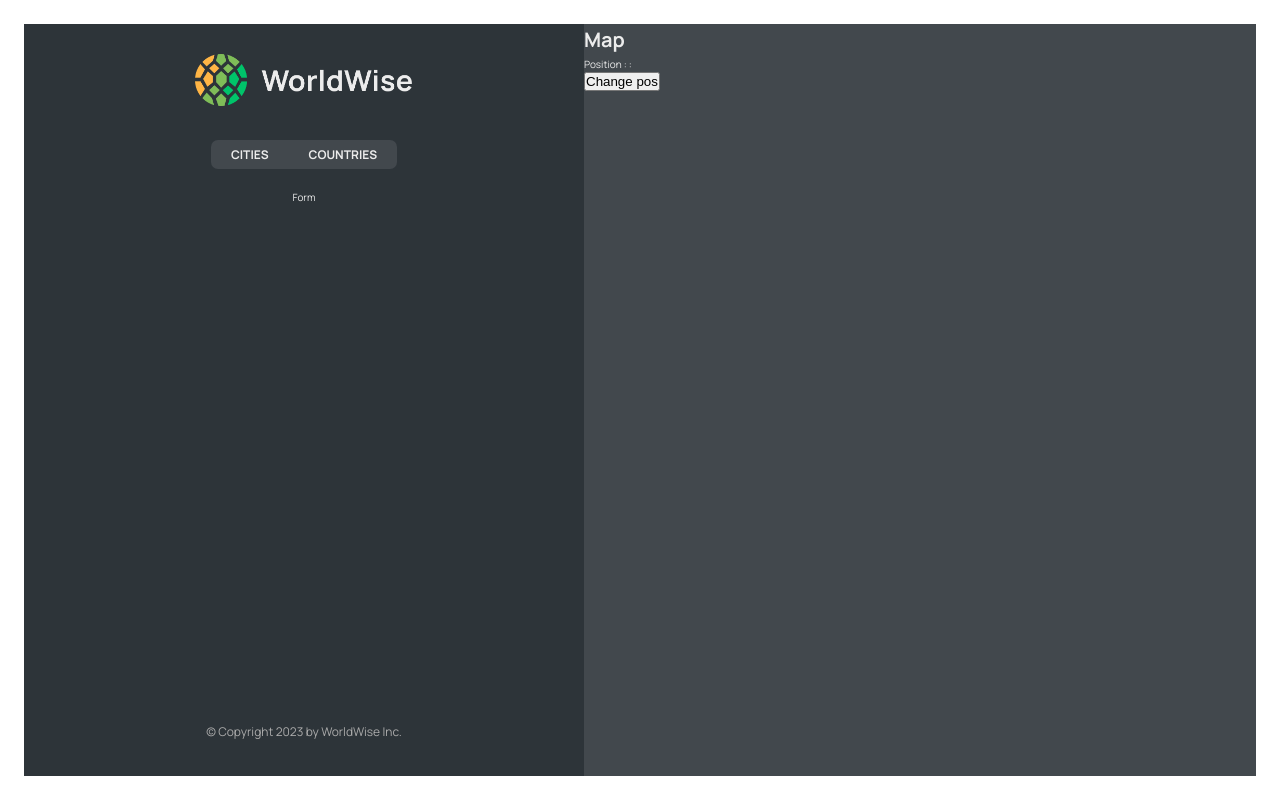
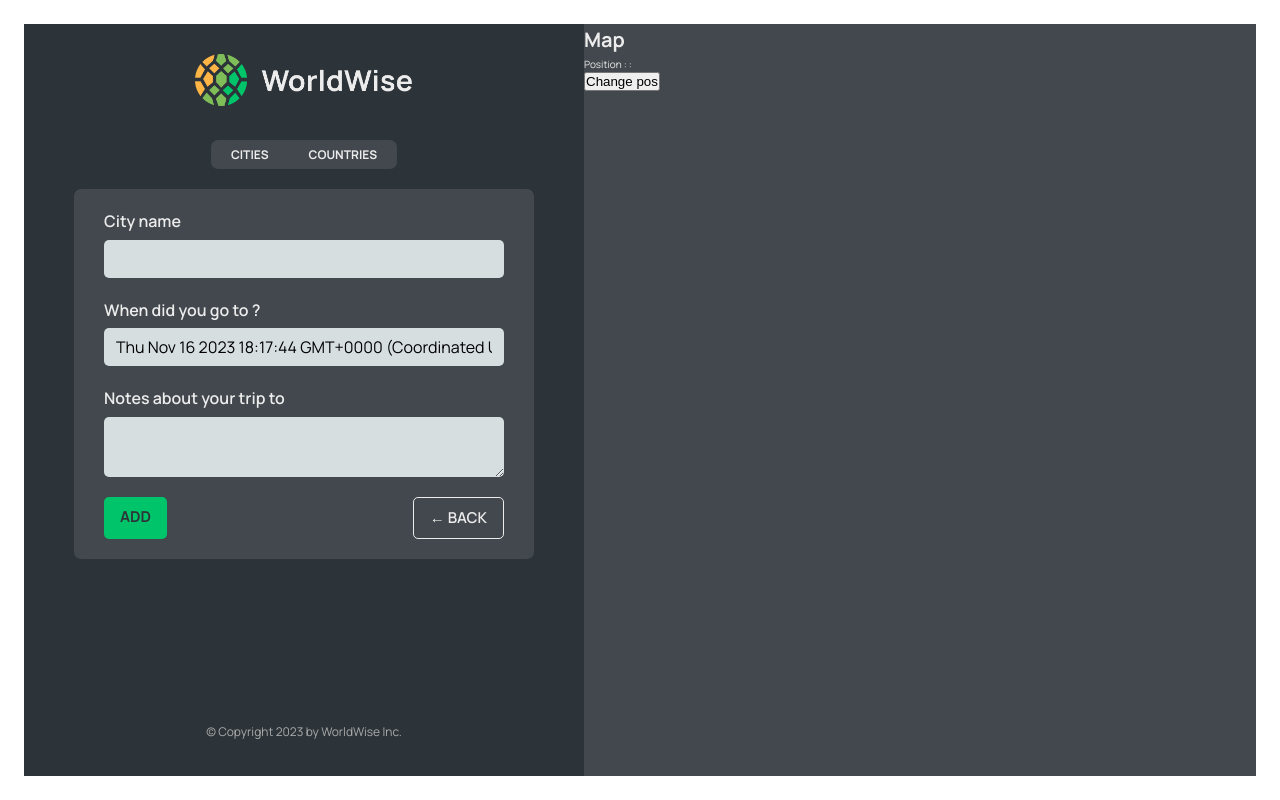
Before and after one commit to khalid-09/WorldWise, a React (Vite) app: page /app/form in a window 1280 px wide. Built offline with nearby package versions, Linux system fonts and the light colour scheme; data requests are answered from the project's data file.

Commit message:
Programattic Navigation Added

```diff
--- a/src/App.jsx
+++ b/src/App.jsx
@@ -10,6 +10,7 @@ import PageNotFound from './pages/PageNotFound';
 import CityList from './components/CityList';
 import CountryList from './components/CountryList';
 import City from './components/City';
+import Form from './components/Form';
 
 // import { polyfillCountryFlagEmojis } from 'country-flag-emoji-polyfill';
 // polyfillCountryFlagEmojis();
@@ -58,7 +59,7 @@ function App() {
               path="countries"
               element={<CountryList cities={cities} isLoading={isLoading} />}
             />
-            <Route path="form" element={<p>Form</p>} />
+            <Route path="form" element={<Form />} />
           </Route>
           <Route path="*" element={<PageNotFound />} />
         </Routes>
--- /dev/null
+++ b/src/components/Button.jsx
@@ -0,0 +1,12 @@
+import styles from './Button.module.css';
+
+function Button({ children, onClick, type }) {
+  return (
+    <div onClick={onClick} className={`${styles.btn} ${styles[type]}`}>
+      {/*Dynamically adding mutiple styles */}
+      {children}
+    </div>
+  );
+}
+
+export default Button;
--- a/src/components/Form.jsx
+++ b/src/components/Form.jsx
@@ -1,22 +1,25 @@
 // "https://api.bigdatacloud.net/data/reverse-geocode-client?latitude=0&longitude=0"
 
-import { useState } from "react";
+import { useState } from 'react';
 
-import styles from "./Form.module.css";
+import styles from './Form.module.css';
+import Button from './Button';
+import { useNavigate } from 'react-router-dom';
 
 export function convertToEmoji(countryCode) {
   const codePoints = countryCode
     .toUpperCase()
-    .split("")
-    .map((char) => 127397 + char.charCodeAt());
+    .split('')
+    .map(char => 127397 + char.charCodeAt());
   return String.fromCodePoint(...codePoints);
 }
 
 function Form() {
-  const [cityName, setCityName] = useState("");
-  const [country, setCountry] = useState("");
+  const navigate = useNavigate();
+  const [cityName, setCityName] = useState('');
+  const [country, setCountry] = useState('');
   const [date, setDate] = useState(new Date());
-  const [notes, setNotes] = useState("");
+  const [notes, setNotes] = useState('');
 
   return (
     <form className={styles.form}>
@@ -24,7 +27,7 @@ function Form() {
         <label htmlFor="cityName">City name</label>
         <input
           id="cityName"
-          onChange={(e) => setCityName(e.target.value)}
+          onChange={e => setCityName(e.target.value)}
           value={cityName}
         />
         {/* <span className={styles.flag}>{emoji}</span> */}
@@ -32,25 +35,29 @@ function Form() {
 
       <div className={styles.row}>
         <label htmlFor="date">When did you go to {cityName}?</label>
-        <input
-          id="date"
-          onChange={(e) => setDate(e.target.value)}
-          value={date}
-        />
+        <input id="date" onChange={e => setDate(e.target.value)} value={date} />
       </div>
 
       <div className={styles.row}>
         <label htmlFor="notes">Notes about your trip to {cityName}</label>
         <textarea
           id="notes"
-          onChange={(e) => setNotes(e.target.value)}
+          onChange={e => setNotes(e.target.value)}
           value={notes}
         />
       </div>
 
       <div className={styles.buttons}>
-        <button>Add</button>
-        <button>&larr; Back</button>
+        <Button type="primary">Add</Button>
+        <Button
+          type="back"
+          onClick={e => {
+            e.preventDefault; // to prevent form from submitting automatically
+            navigate(-1); // will take us 1 step back in browser history
+          }}
+        >
+          &larr; Back
+        </Button>
       </div>
     </form>
   );
--- a/src/components/Map.jsx
+++ b/src/components/Map.jsx
@@ -1,12 +1,13 @@
-import { useSearchParams } from 'react-router-dom';
+import { useNavigate, useSearchParams } from 'react-router-dom';
 import styles from './Map.module.css';
 
 function Map() {
+  const navigate = useNavigate();
   const [searchParams, setSearchParams] = useSearchParams();
   const lat = searchParams.get('lat');
   const lng = searchParams.get('lng');
   return (
-    <div className={styles.mapContainer}>
+    <div className={styles.mapContainer} onClick={() => navigate('form')}>
       <h1>Map</h1>
       <p>
         Position : {lat} : {lng}
```
